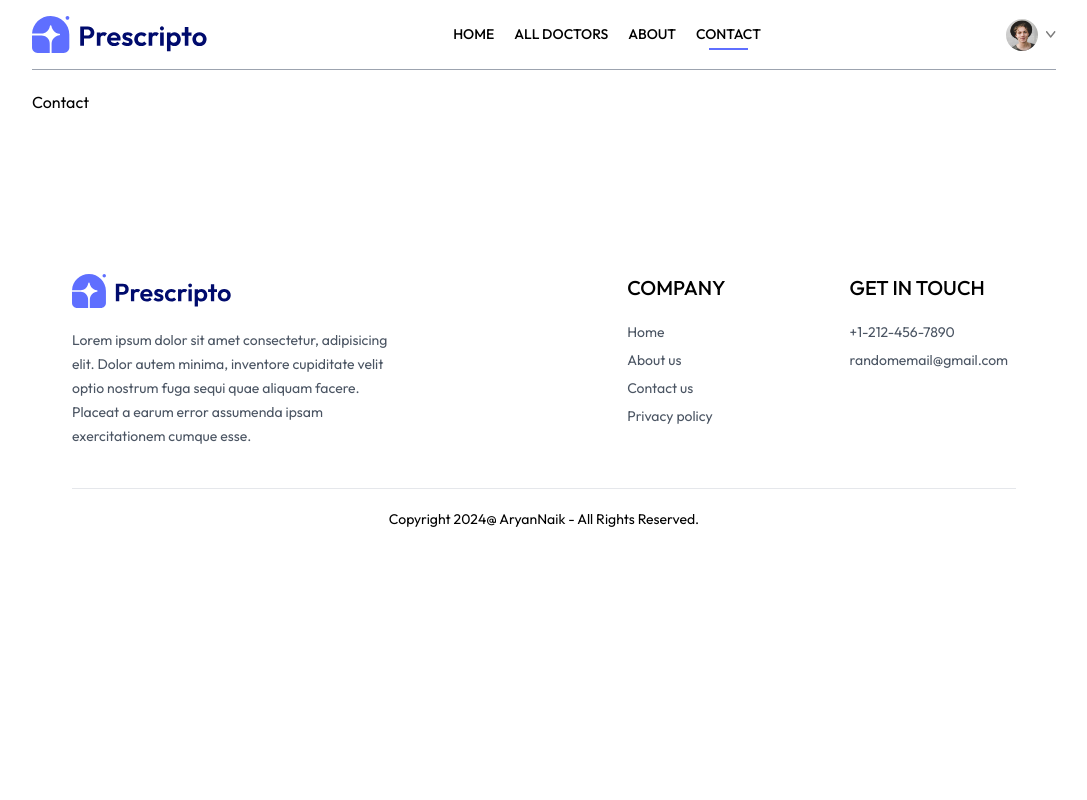
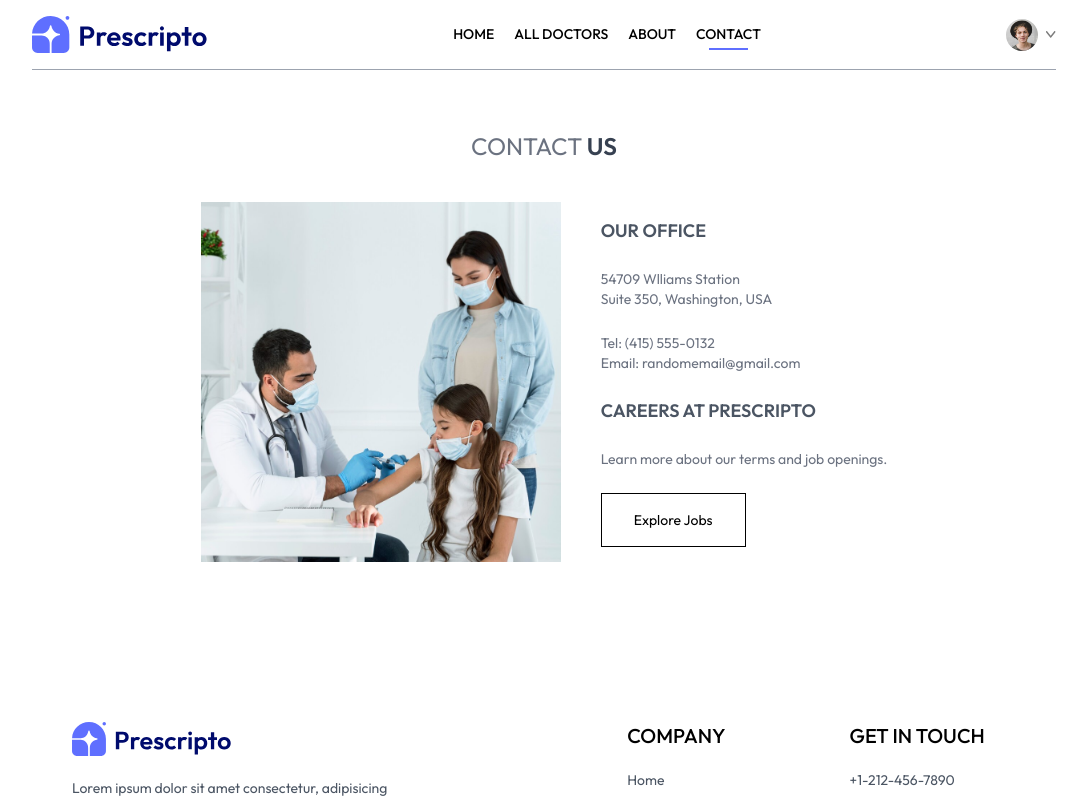
Before and after one commit to aryannaik225/Docto-Appointment-Website, a React (Vite) app in the folder frontend/: page /contact in a window 1280 px wide. Shown: the top 800 px of the page, without its empty margins (96-1183 px from the left). Built offline with nearby package versions, Linux system fonts and the light colour scheme.

Commit message:
contact us page done

```diff
--- a/frontend/src/pages/Contact.jsx
+++ b/frontend/src/pages/Contact.jsx
@@ -1,8 +1,26 @@
 import React from 'react'
+import { assets } from '../assets/assets_frontend/assets'
 
 const Contact = () => {
   return (
-    <div>Contact</div>
+    <div>
+      <div className='text-center text-2xl pt-10 text-gray-500'>
+        <p>CONTACT <span className='text-gray-700 font-semibold'>US</span></p>
+      </div>
+        <div className='my-10 flex flex-col justify-center md:flex-row gap-10 mb-28 text-sm'>
+          <img className='w-full md:max-w-[360px]' src={assets.contact_image} alt="" />
+          <div className='flex flex-col justify-center items-start gap-6'>
+            <p className='uppercase font-semibold text-lg text-gray-600'>Our Office</p>
+            <p className='text-gray-500'>54709 Wlliams Station <br />Suite 350, Washington, USA</p>
+            <p className='text-gray-500'>Tel: &#40;415&#41; 555-0132<br />Email: randomemail@gmail.com</p>
+            <p className='uppercase font-semibold text-lg text-gray-600'>Careers at Prescripto</p>
+            <p className='text-gray-500'>Learn more about our terms and job openings.</p>
+            <div>
+              <button className='border border-black px-8 py-4 text-sm hover:bg-black hover:text-white transition-all duration-500'>Explore Jobs</button>
+            </div>
+          </div>
+        </div>
+    </div>
   )
 }
 
```
